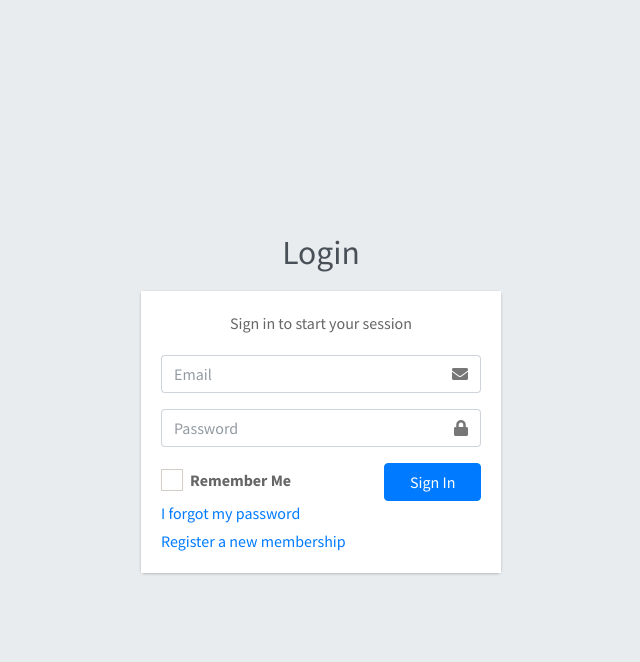
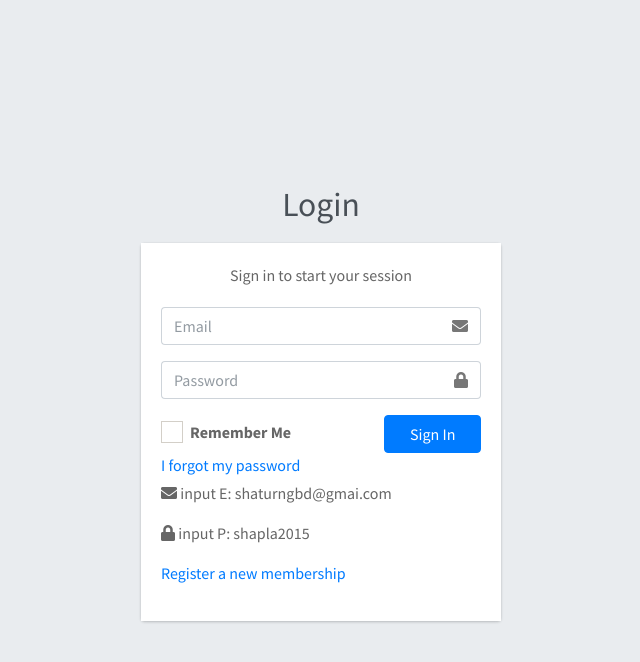
Before and after one commit to Shajjadur-Rahman/pms, a Django app: page /account/login/ in a window 1280 px wide. Shown: the top 662 px of the page, without its empty margins (319-959 px from the left). Run offline with Django 3.2, Linux system fonts and the light colour scheme; some libraries are stand-ins or nearby versions.

Commit message:
Loin page updated

```diff
--- a/templates/account/login.html
+++ b/templates/account/login.html
@@ -67,6 +67,9 @@
 				<a href="forgot-password.html">I forgot my password</a>
 			</p>
 			<p class="mb-0">
+
+				<p><span class="fas fa-envelope"></span> input E: shaturngbd@gmai.com</p>
+				<p><span class="fas fa-lock"></span> input P: shapla2015</p>
 				<a href="{% url 'account:register-user' %}" class="text-center">Register a new membership</a>
 			</p>
 		</div>
```
Also changed, not shown: db.sqlite3.
